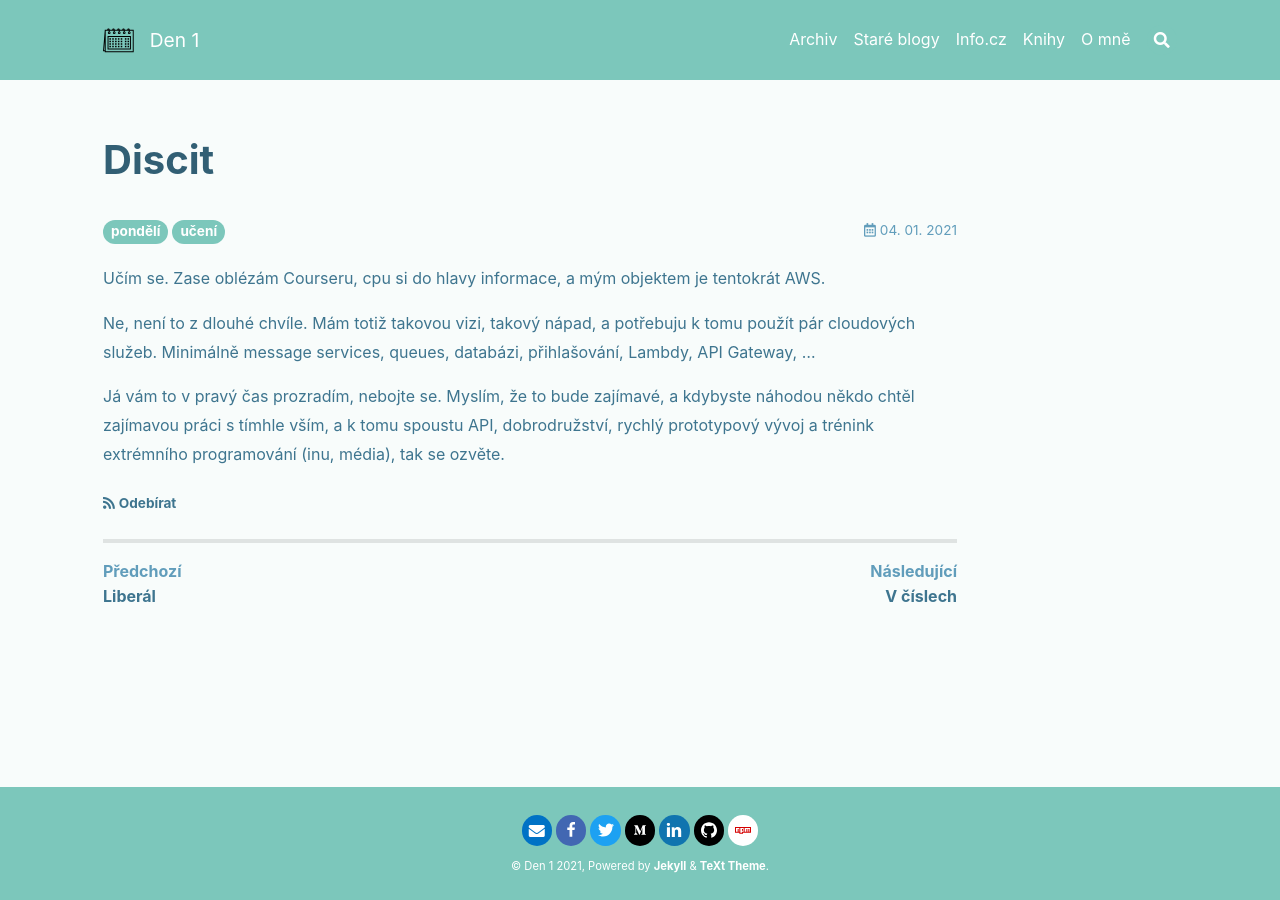
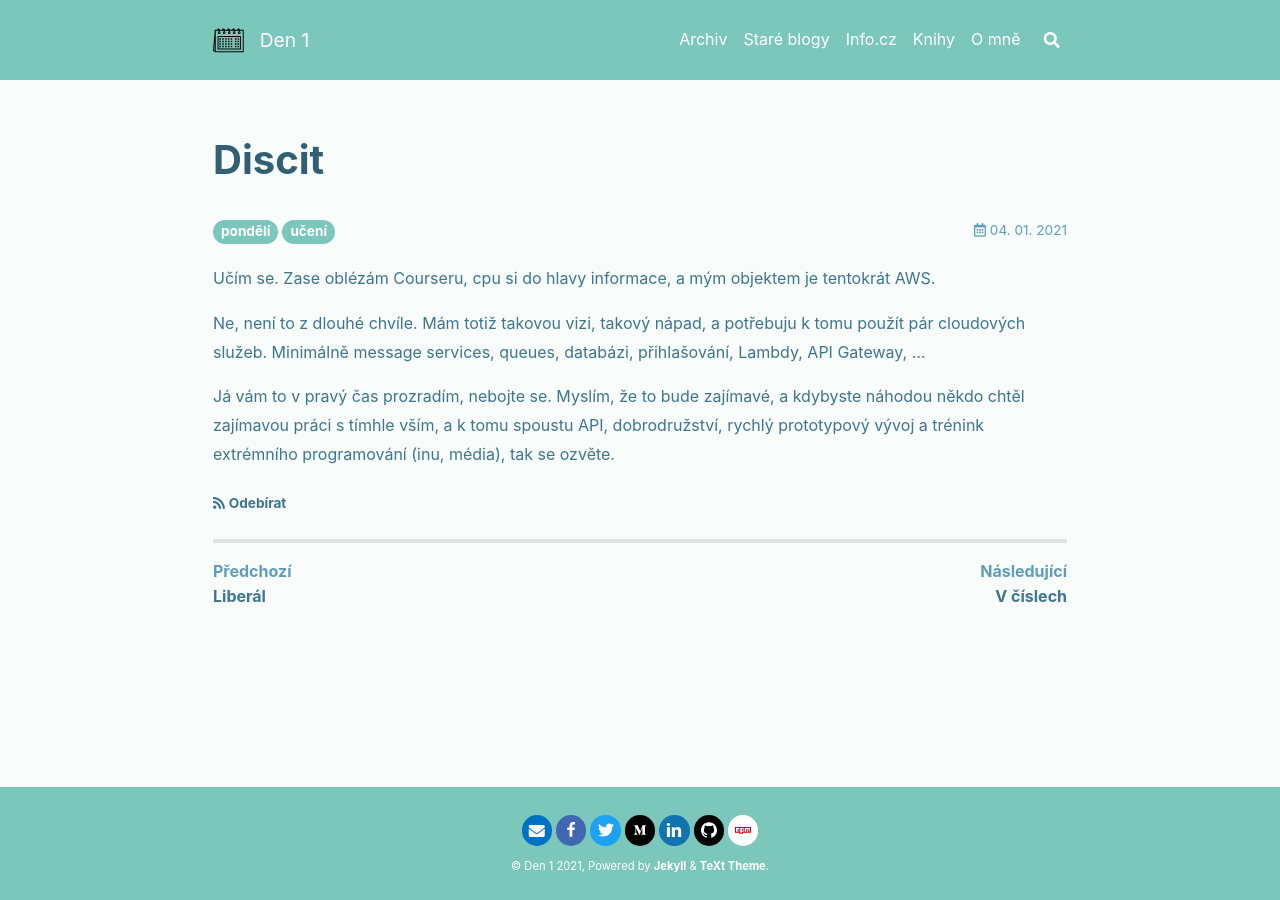
Before and after one commit to maly/den1-jekyll, a Jekyll site: the page built from _posts/2021-01-04-discit.md, in a window 1280 px wide. Shown: the part 100-1000 px from the top of the page. Built offline with Jekyll 4.4.1, drawn with Linux system fonts in a browser that asks for light colours; nearby versions of some CDN libraries.

Commit message:
fulltext

```diff
--- a/_layouts/page.html
+++ b/_layouts/page.html
@@ -61,7 +61,7 @@ layout: base
       {%- assign _page_main_class = _page_main_class | append: ' hide-footer' -%}
     {%- endif -%}
     {%- if page.aside -%}
-      {%- assign _page_main_class = _page_main_class | append: ' has-aside' -%}
+      {%- assign _page_main_class = _page_main_class | append: ' has-aside-not' -%}
     {%- elsif _full_width -%}
       {%- assign _page_main_class = _page_main_class | append: ' full-width' -%}
     {%- endif -%}
```
